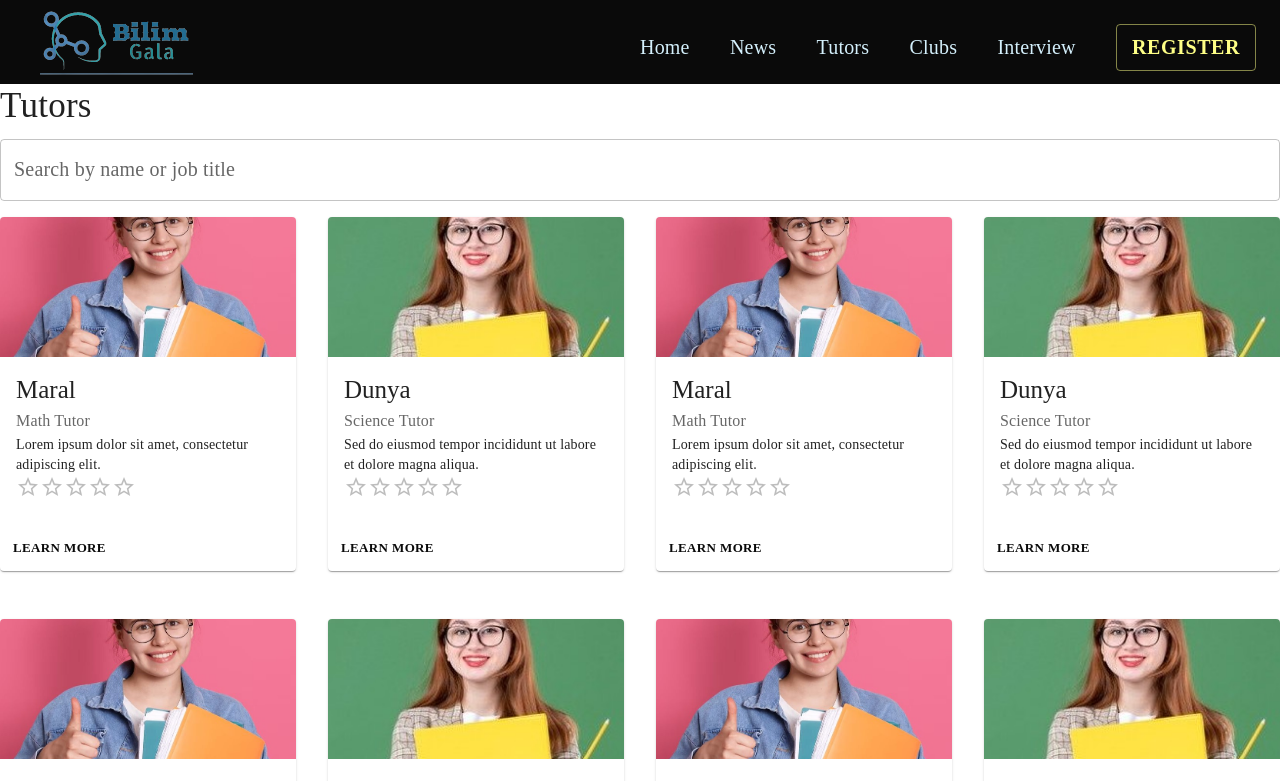
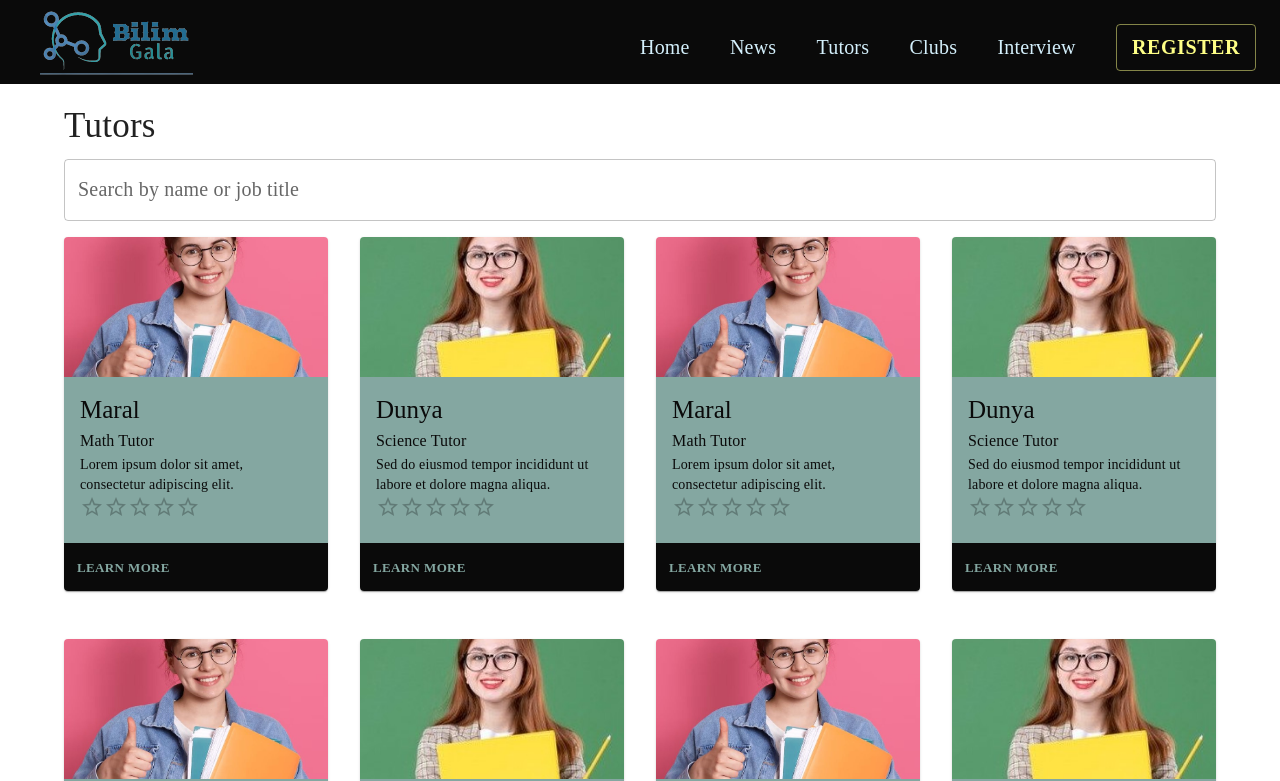
Before and after one commit to AnnaRoziii/Final-Project-Bilim-Gala, a React (Create React App) app: page /tutors in a window 1280 px wide. Shown: the top 781 px of the page. Built offline with nearby package versions, Linux system fonts and the light colour scheme.

Commit message:
third commit

```diff
--- a/src/components/tutorsections/TutorCard.jsx
+++ b/src/components/tutorsections/TutorCard.jsx
@@ -10,19 +10,19 @@ const TutorCard = ({ tutor }) => {
   return (
     <Card sx={{ maxWidth: 345, marginBottom: '16px' }}>
       <CardMedia component="img" height="140" image={tutor.image} alt={tutor.name} />
-      <CardContent>
-        <Typography variant="h5" component="div">
+      <CardContent sx={{bgcolor: "custom1.main"}}>
+        <Typography variant="h5" color="primary.main">
           {tutor.name}
         </Typography>
-        <Typography variant="subtitle1" color="text.secondary">
+        <Typography variant="subtitle1"color="primary.main">
           {tutor.jobTitle}
         </Typography>
-        <Typography variant="body2">{tutor.description}</Typography>
+        <Typography variant="body2" color="primary.main">{tutor.description}</Typography>
         <Rating name={`rating-${tutor.id}`} value={tutor.rating} precision={0.5} onChange={handleRatingChange} />
       </CardContent>
-      <CardActions>
+      <CardActions sx={{bgcolor: "primary.main"}}  >
         <Link to={`/tutors/${tutor.id}`} state={{ tutor }}>
-          <Button size="small">Learn More</Button>
+          <Button size="small"  sx={{color: "custom1.main"}}>Learn More</Button>
         </Link>
       </CardActions>
     </Card>
--- a/src/pages/NewsPage.js
+++ b/src/pages/NewsPage.js
@@ -2,7 +2,7 @@ import React from 'react';
 import { Box, Container, Grid, Typography, Pagination, TextField } from '@mui/material';
 import SearchIcon from '@mui/icons-material/Search';
 import NewsCard from '../components/NewsSections/NewsCard';
-
+import NewsNavBar from '../components/NewsSections/NewsNavBar';
 const NewsPage = () => {
   const latestNews = [
     {
@@ -105,6 +105,7 @@ const NewsPage = () => {
 
   return (
     <Box sx={{ padding: '0 0 50px 0' }}>
+      <NewsNavBar/>
       <Container sx={{ marginTop: '40px' }}>
         <Typography variant="h4" gutterBottom>
           Latest News
--- a/src/pages/TutorsPage.js
+++ b/src/pages/TutorsPage.js
@@ -79,7 +79,7 @@ const TutorsPage = () => {
   };
 
   return (
-    <div>
+    <Box sx={{width: "90%", margin:"20px auto"}}>
       <Typography variant="h4" gutterBottom>
         Tutors
       </Typography>
@@ -101,7 +101,7 @@ const TutorsPage = () => {
       <Box display="flex" justifyContent="center" mt={10}>
         <Pagination count={100} page={1} />
       </Box>
-    </div>
+    </Box>
   );
 };
 
```
